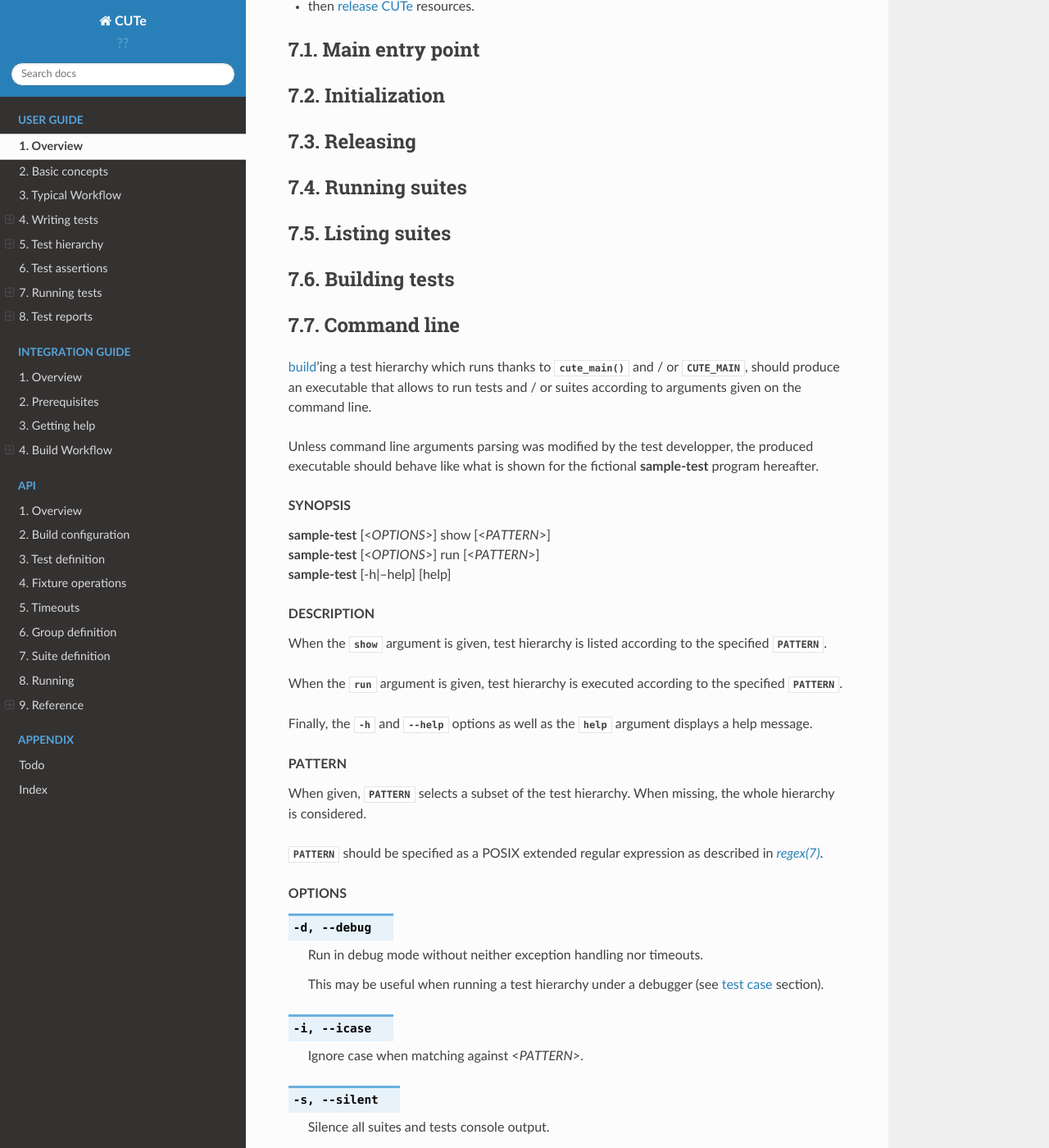
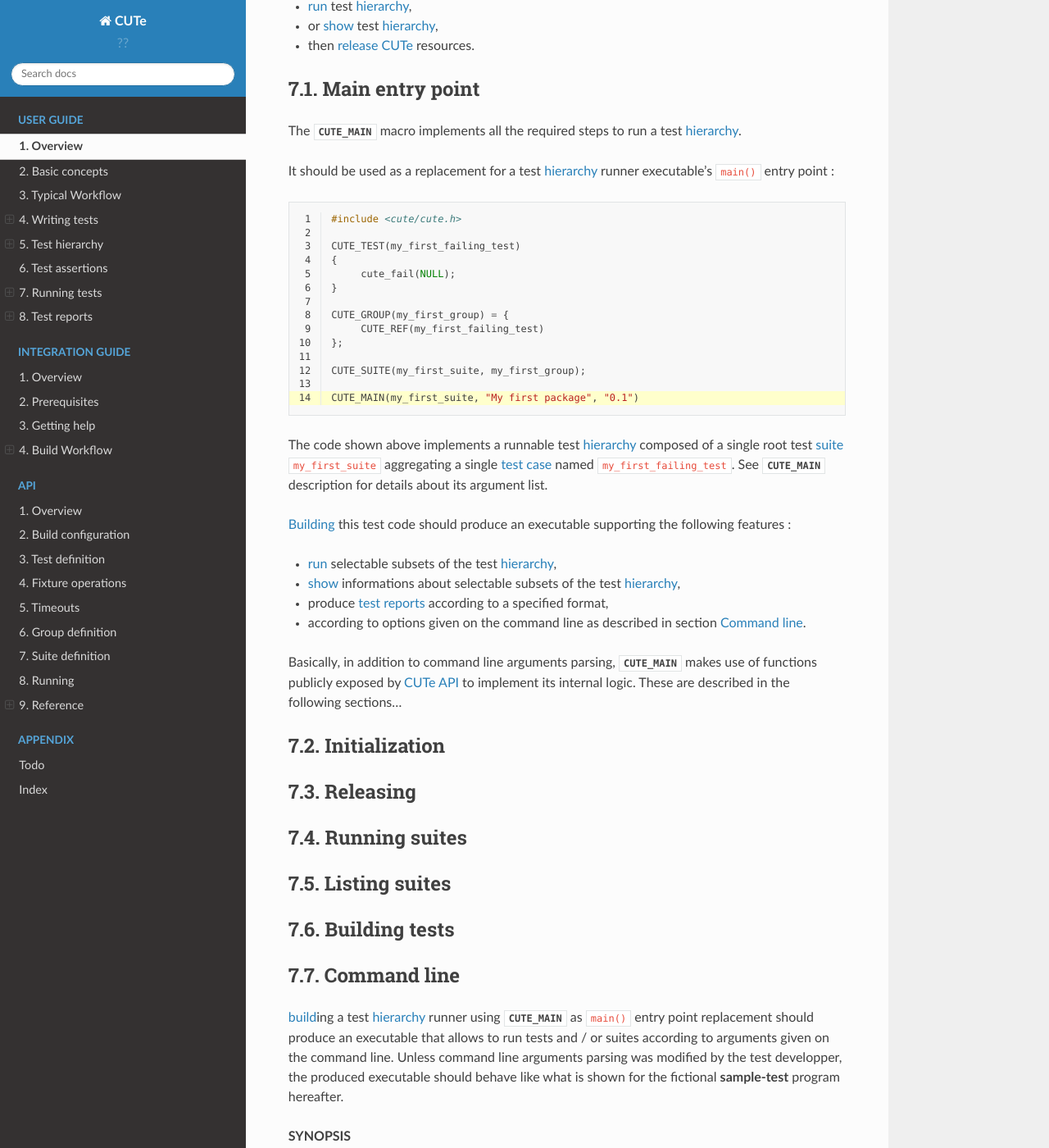
Before and after one commit to grgbr/cute, a Sphinx documentation site: the page built from sphinx/user.rst, in a window 1280 px wide and 1400 px high, scrolled down 14729 px. Shown: the whole window at 82% size. Built offline with Sphinx 7.4.7 and the Read the Docs theme 2.0.0, drawn with Linux system fonts in a browser that asks for light colours; some of the changed text lies outside the part shown.

Commit message:
starting to documentation test runner

```diff
--- a/sphinx/conf.py
+++ b/sphinx/conf.py
@@ -79,7 +79,7 @@ language = "en"
 exclude_patterns = [ ]
 
 # The name of the Pygments (syntax highlighting) style to use.
-#pygments_style = 'sphinx'
+pygments_style = 'default'
 
 # If true, `todo` and `todoList` produce output, else they produce nothing.
 todo_include_todos = True
--- a/sphinx/user.rst
+++ b/sphinx/user.rst
@@ -1,5 +1,6 @@
 .. include:: _cdefs.rst
 
+.. |API|            replace:: :doc:`API <api>`
 .. _tdd:            https://en.wikipedia.org/wiki/Test-driven_development
 .. _bdd:            https://en.wikipedia.org/wiki/Behavior-driven_development
 .. _regtest:        https://en.wikipedia.org/wiki/Regression_testing
@@ -44,7 +45,7 @@ designed with the following goals in mind:
 * `JUnit <junit_>`_ XML reporting
 * `Test Anything Protocol <tap_>`_ reporting
 * ease debugging of test failures
-* clear and expressive C API
+* clear and expressive C |API|
 * C library dependency only
 
 .. rubric:: Limitations
@@ -59,7 +60,7 @@ Basic concepts
 ==============
 
 |CUTe| is a framework allowing to write, manage and run unit tests in C. It's
-:ref:`API <sect-api-overview>` provides a set of functions to :
+|API| provides a set of functions to :
 
 * structure test case / suite |hierarchy| ;
 * check strongly typed data against specified constraints ;
@@ -144,9 +145,11 @@ Test definition
 To **define a test**, one is expected to:
 
 * give the test a name,
-* provide a function / block of instructions that defines the testing logic
-  using `test assertions`_,
+* provide a function / block of instructions that defines the testing logic,
 * optionally specify test |fixture| function(s) and / or |timer|.
+
+Most of the time, implementing the testing logic relies upon heavy usage of
+`test assertions`_.
 
 At running time, the test function is executed with the following
 **assumptions** :
@@ -173,6 +176,7 @@ Using the :c:macro:`CUTE_TEST` macro is the most straightforward way to define
 a test:
 
 .. code-block:: c
+   :linenos:
 
    CUTE_TEST(sample_test)
    {
@@ -352,6 +360,8 @@ scope. :ref:`Registering <sect-user-test_hierarchy>` the created test to a
 |suite| is then restricted to the source file where the |suite| is defined :
 
 .. code-block:: c
+   :linenos:
+   :emphasize-lines: 5-8
 
    /*
     * Define `sample_static_test' test case with static global file
@@ -371,6 +381,8 @@ Use :c:macro:`CUTE_TEST_EXTERN` to define a test with default global file
 scope, i.e. with external linkage :
 
 .. code-block:: c
+   :linenos:
+   :emphasize-lines: 7-10
 
    #include "test.h"
 
@@ -390,6 +402,8 @@ And use :c:macro:`CUTE_TEST_DECL` to declare the test defined above in a header
 so that it may be referenced from other compilation units :
 
 .. code-block:: c
+   :linenos:
+   :emphasize-lines: 10
 
    #ifndef _TEST_H
    #define _TEST_H
@@ -480,6 +494,8 @@ Using the :c:macro:`CUTE_GROUP` macro is the most straightforward way to define
 a group:
 
 .. code-block:: c
+   :linenos:
+   :emphasize-lines: 11-14
 
    CUTE_TEST(sample_test_0)
    {
@@ -714,10 +734,12 @@ When the timer expires, the current |test case| or |fixture| function execution
 is *interrupted*, |CUTe| marks the test as *failing* then proceeds to the *next*
 one in sequence within the current |suite|.
 
-Use the :c:macro:`CUTE_TEST_DEFN` macro to specify a timeout at definition time
+Use the :c:macro:`CUTE_SUITE_DEFN` macro to specify a timeout at definition time
 :
 
 .. code-block:: c
+   :linenos:
+   :emphasize-lines: 35
 
    /*
     * Define `sample_test_0' test case with default inherited fixture operations
@@ -778,6 +800,8 @@ file scope. :ref:`Registering <sect-user-test_hierarchy>` the created |suite| to
 a parent one is then restricted to the source file where the it is defined :
 
 .. code-block:: c
+   :linenos:
+   :emphasize-lines: 9-13
 
    CUTE_GROUP(sample_group) = {
         /* Include a list of references to test cases or suites here. */
@@ -799,6 +823,8 @@ Use :c:macro:`CUTE_SUITE_EXTERN` to define a |suite| with default global file
 scope, i.e. with external linkage :
 
 .. code-block:: c
+   :linenos:
+   :emphasize-lines: 11-15
 
    #include "test.h"
 
@@ -820,6 +846,8 @@ And use :c:macro:`CUTE_SUITE_DECL` to declare the |suite| defined above in a
 header so that it may be referenced from other compilation units :
 
 .. code-block:: c
+   :linenos:
+   :emphasize-lines: 7
 
    #ifndef _TEST_H
    #define _TEST_H
@@ -845,13 +873,13 @@ Running tests
 Once a test |hierarchy| has been defined, some additional glue code is required
 to instantiate and operate it.
 To alleviate test developper workload, |CUTe| provides a single macro to use as
-`main entry point`_ replacement and that implements all the required glue code.
+`main entry point`_ replacement that implements all the required glue code.
 
 Finally, you should :ref:`compile and link <sect-user-building_tests>` the test
 code to provide a standalone executable.
 
-Where you need more flexibility, |CUTe|'s API also exposes functions required to
-instantiate and operate a test |hierarchy| step by step :
+Where you need more flexibility, |CUTe|'s |API| also exposes functions required
+to instantiate and operate a test |hierarchy| step by step :
 
 * :ref:`initialize <sect-user-init>` |CUTe|,
 * :ref:`run <sect-user-run_suite>` test |hierarchy|,
@@ -860,6 +888,50 @@ instantiate and operate a test |hierarchy| step by step :
 
 Main entry point
 ----------------
+
+The :c:macro:`CUTE_MAIN` macro implements all the required steps to run a
+test |hierarchy|.
+
+It should be used as a replacement for a test |hierarchy| runner executable's
+``main()`` entry point :
+
+.. code-block:: c
+   :linenos:
+   :emphasize-lines: 14
+
+   #include <cute/cute.h>
+
+   CUTE_TEST(my_first_failing_test)
+   {
+        cute_fail(NULL);
+   }
+
+   CUTE_GROUP(my_first_group) = {
+        CUTE_REF(my_first_failing_test)
+   };
+
+   CUTE_SUITE(my_first_suite, my_first_group);
+
+   CUTE_MAIN(my_first_suite, "My first package", "0.1")
+
+The code shown above implements a runnable test |hierarchy| composed of a single
+root test |suite| ``my_first_suite`` aggregating a single |test case| named
+``my_first_failing_test``.
+See :c:macro:`CUTE_MAIN` description for details about its argument list.
+
+:ref:`Building <sect-user-building_tests>` this test code should produce an
+executable supporting the following features :
+
+* :ref:`run <sect-user-run_suite>` selectable subsets of the test |hierarchy|,
+* :ref:`show <sect-user-list_suite>` informations about selectable subsets of
+  the test |hierarchy|,
+* produce `test reports`_ according to a specified format,
+* according to options given on the command line as described in section
+  `Command line`_.
+
+Basically, in addition to command line arguments parsing, :c:macro:`CUTE_MAIN`
+makes use of functions publicly exposed by |CUTe| |API| to implement
+its internal logic. These are described in the following sections...
 
 .. _sect-user-init:
 
@@ -889,10 +961,9 @@ Building tests
 Command line
 ------------
 
-|Build|'ing a test hierarchy which runs thanks to :c:func:`cute_main` and / or
-:c:macro:`CUTE_MAIN`, should produce an executable that allows to run tests and
-/ or suites according to arguments given on the command line.
-
+|Build|\ing a test |hierarchy| runner using :c:macro:`CUTE_MAIN` as ``main()``
+entry point replacement should produce an executable that allows to run tests
+and / or suites according to arguments given on the command line.
 Unless command line arguments parsing was modified by the test developper, the
 produced executable should behave like what is shown for the fictional
 :program:`sample-test` program hereafter.
```
Also changed, not shown: other parts of sphinx/user.rst (+8 -0 lines), sphinx/api.rst (+39 -0 lines), 1 other file.
